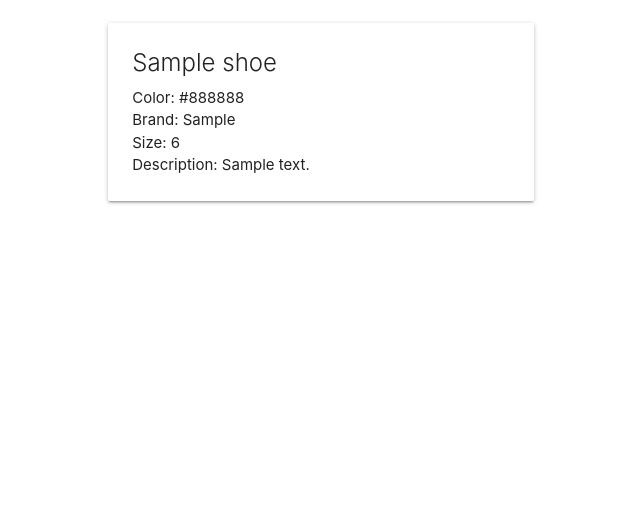
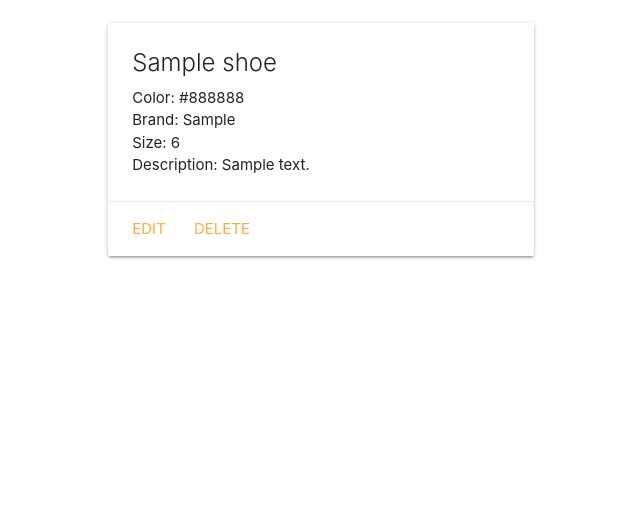
Before and after one commit to wangxiaolialina/Swapify, a Django app: page /shoes/1 in a window 1280 px wide. Shown: the part 185-696 px from the top of the page, without its empty margins (95-735 px from the left). Run offline with Django 3.2, Linux system fonts and the light colour scheme; a user stored in the database is signed in; tables that the repository leaves empty hold one stand-in row (values such as "Sample post").

Commit message:
Add update and delete for shoes

```diff
--- a/main_app/templates/main_app/shoe_detail.html
+++ b/main_app/templates/main_app/shoe_detail.html
@@ -3,7 +3,7 @@
 
 <h1>Shoe Details</h1>
 <div class="row">
-    <div class="col s6 col-offset-3">
+    <div class="col s6">
         <div class="card">
             <div class="card-content">
                 <span class="card-title">{{ shoe.name }}</span>
@@ -12,6 +12,10 @@
                 <p>Size: {{ shoe.shoe_size }}</p>
                 <p>Description: {{ shoe.description }}</p>
             </div>
+            <div class="card-action">
+                <a href="{% url 'shoes_update' shoe.id %}">Edit</a>
+                <a href="{% url 'shoes_delete' shoe.id %}">Delete</a>
+            </div>
         </div>
     </div>
 </div>
--- a/main_app/templates/main_app/shoe_form.html
+++ b/main_app/templates/main_app/shoe_form.html
@@ -1,7 +1,11 @@
 {% extends 'base.html' %}
 {% block content %}
-<h1>Add Shoes</h1>
 
+{% if object %}
+<h1>Edit<span class="teal-text"> {{ object.name }}</span></h1>
+{% else %}
+<h1>Add Shoe</h1>
+{% endif %}
 <!-- Leaving the action empty makes the form post to the same url used to display it -->
 <form action="" method="post">
     <!-- Django requires the following for security purposes -->
--- a/main_app/urls.py
+++ b/main_app/urls.py
@@ -19,9 +19,11 @@ urlpatterns = [
          name='clothings_delete'),
     path('shoes/', views.ShoeList.as_view(), name='shoes_list'),
     path('shoes/<int:pk>', views.ShoeDetail.as_view(), name='shoes_detail'),
-    path('shoes/create/',
-         views.ShoeCreate.as_view(),
-         name='shoes_create'),
-
-
+    path('shoes/create/', views.ShoeCreate.as_view(), name='shoes_create'),
+    path('shoes/<int:pk>/update/',
+         views.ShoeUpdate.as_view(),
+         name='shoes_update'),
+    path('shoes/<int:pk>/delete/',
+         views.ShoeDelete.as_view(),
+         name='shoes_delete'),
 ]
--- a/main_app/views.py
+++ b/main_app/views.py
@@ -103,3 +103,13 @@ class ShoeCreate(LoginRequiredMixin, CreateView):
         form.instance.user = self.request.user
         # Let the CreateView do its job as usual
         return super().form_valid(form)
+
+
+class ShoeUpdate(LoginRequiredMixin, UpdateView):
+    model = Shoe
+    fields = ['brand', 'color', 'description', 'shoe_size']
+
+
+class ShoeDelete(LoginRequiredMixin, DeleteView):
+    model = Shoe
+    success_url = '/shoes/'
```
Also changed, not shown: main_app/templates/main_app/shoe_confirm_delete.html (added, +14 -0 lines).
